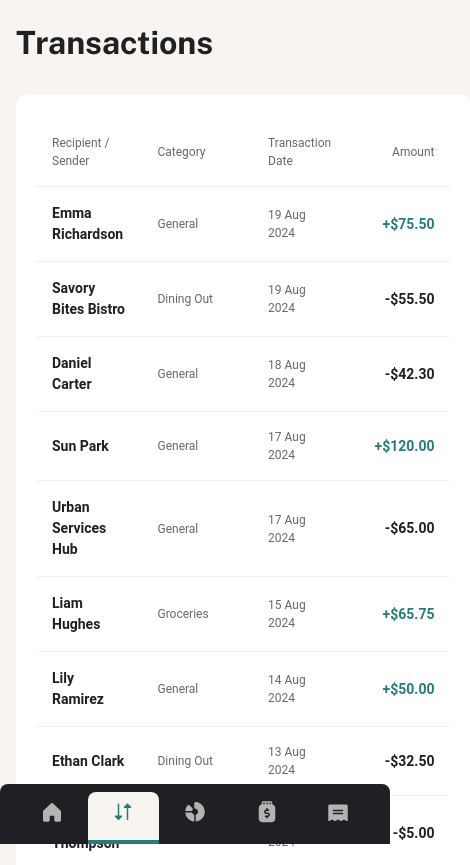
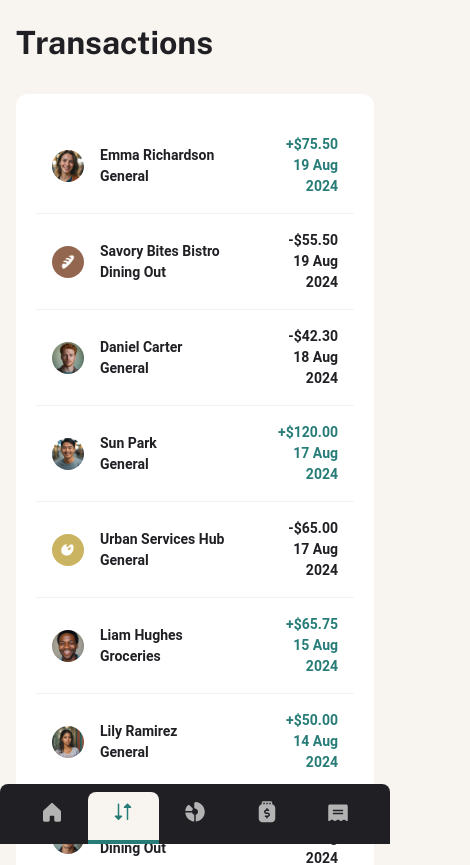
Before and after one commit to PioKl/Personal-Finance-App, a Next.js app: page /transactions in a window 390 px wide. Shown: the top 865 px of the page, 470 px wide, since content can reach past the window. Built offline with nearby package versions, Linux system fonts and the light colour scheme.

Commit message:
Transactions table cells update

```diff
--- a/app/(root)/transactions/page.tsx
+++ b/app/(root)/transactions/page.tsx
@@ -10,6 +10,7 @@ import {
   Paper,
 } from "@mui/material";
 import { formatDate, formatAmount } from "@/utils/formattingFunctions";
+import Image from "next/image";
 
 const Transactions = () => {
   const { transactions } = data as { transactions: Transactions[] };
@@ -24,12 +25,18 @@ const Transactions = () => {
           <Table>
             <TableHead>
               <TableRow className="[&>th]:!text-preset-5 [&>th]:!tracking-preset-5 [&>th]:!leading-preset-5 [&>th]:!font-preset-5 [&>th]:!text-color-three">
-                <TableCell className="!p-space-200">
+                <TableCell className="!hidden md:!table-cell md:!p-space-200">
                   Recipient / Sender
                 </TableCell>
-                <TableCell>Category</TableCell>
-                <TableCell>Transaction Date</TableCell>
-                <TableCell align="right">Amount</TableCell>
+                <TableCell className="!hidden md:!table-cell">
+                  Category
+                </TableCell>
+                <TableCell className="!hidden md:!table-cell">
+                  Transaction Date
+                </TableCell>
+                <TableCell align="right" className="!hidden md:!table-cell">
+                  Amount
+                </TableCell>
               </TableRow>
             </TableHead>
 
@@ -37,10 +44,30 @@ const Transactions = () => {
               {transactions.map((item, index) => (
                 <TableRow key={index}>
                   <TableCell className="!p-space-200 mui-cell-one">
-                    {item.name}
+                    <div className="flex items-center gap-space-200">
+                      <div className="relative w-8 h-8 md:w-10 md:h-10">
+                        <Image
+                          src={item.avatar.replace("./", "/")}
+                          alt={item.name}
+                          fill
+                          className="rounded-full object-cover"
+                          sizes="(min-width: 768px) 40px, 32px"
+                        />
+                      </div>
+                      <div className="flex flex-col">
+                        <span>{item.name}</span>
+                        <span className="mui-mobile-text md:!hidden">
+                          {item.category}
+                        </span>
+                      </div>
+                    </div>
                   </TableCell>
-                  <TableCell>{item.category}</TableCell>
-                  <TableCell>{formatDate(item.date)}</TableCell>
+                  <TableCell className="!hidden md:!table-cell">
+                    {item.category}
+                  </TableCell>
+                  <TableCell className="!hidden md:!table-cell">
+                    {formatDate(item.date)}
+                  </TableCell>
                   <TableCell
                     align="right"
                     className={`mui-amount ${
@@ -49,7 +76,12 @@ const Transactions = () => {
                         : "mui-amount-negative"
                     }`}
                   >
-                    {formatAmount(item.amount)}
+                    <div className="flex flex-col">
+                      <span>{formatAmount(item.amount)}</span>
+                      <span className="mui-mobile-text md:!hidden">
+                        {formatDate(item.date)}
+                      </span>
+                    </div>
                   </TableCell>
                 </TableRow>
               ))}
```
